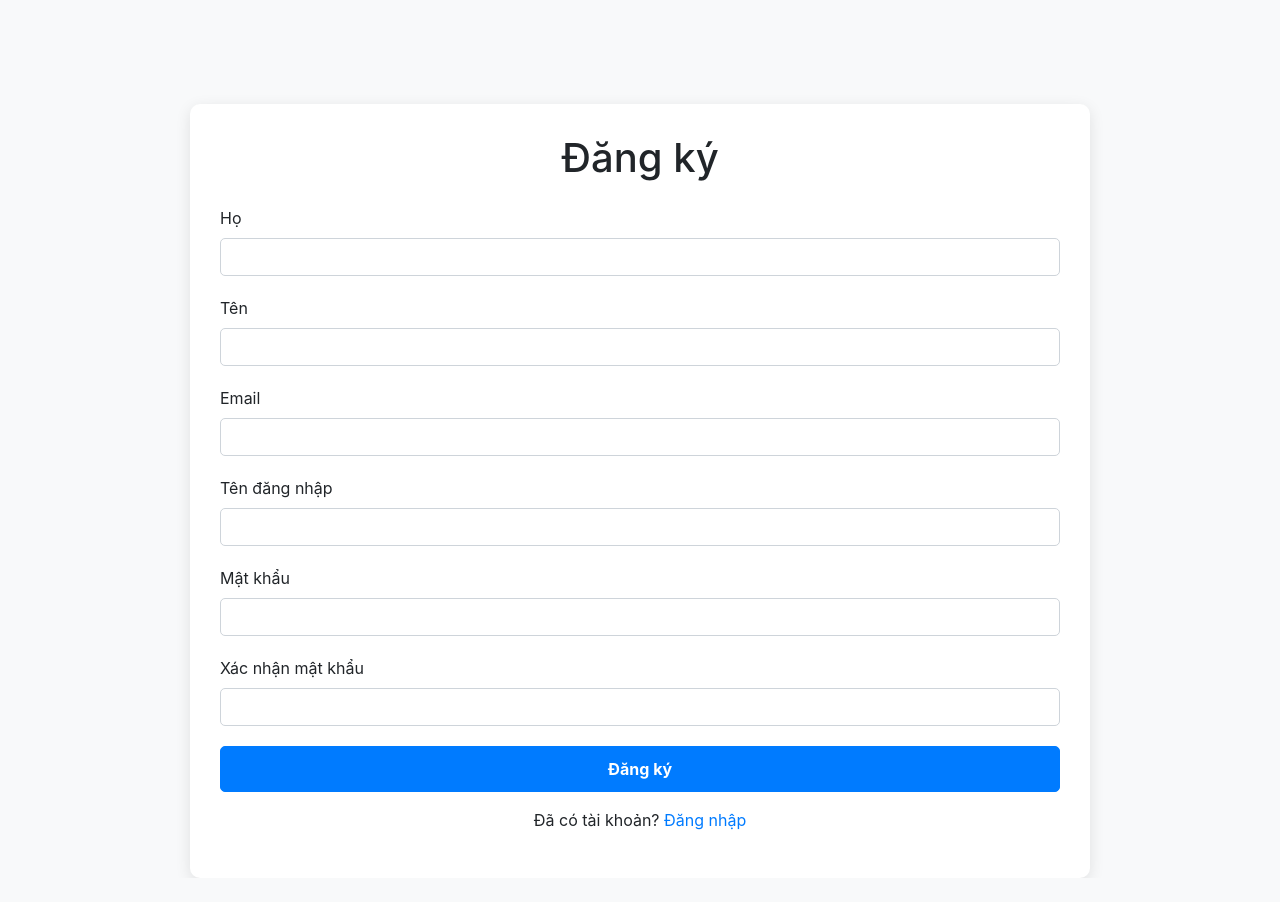
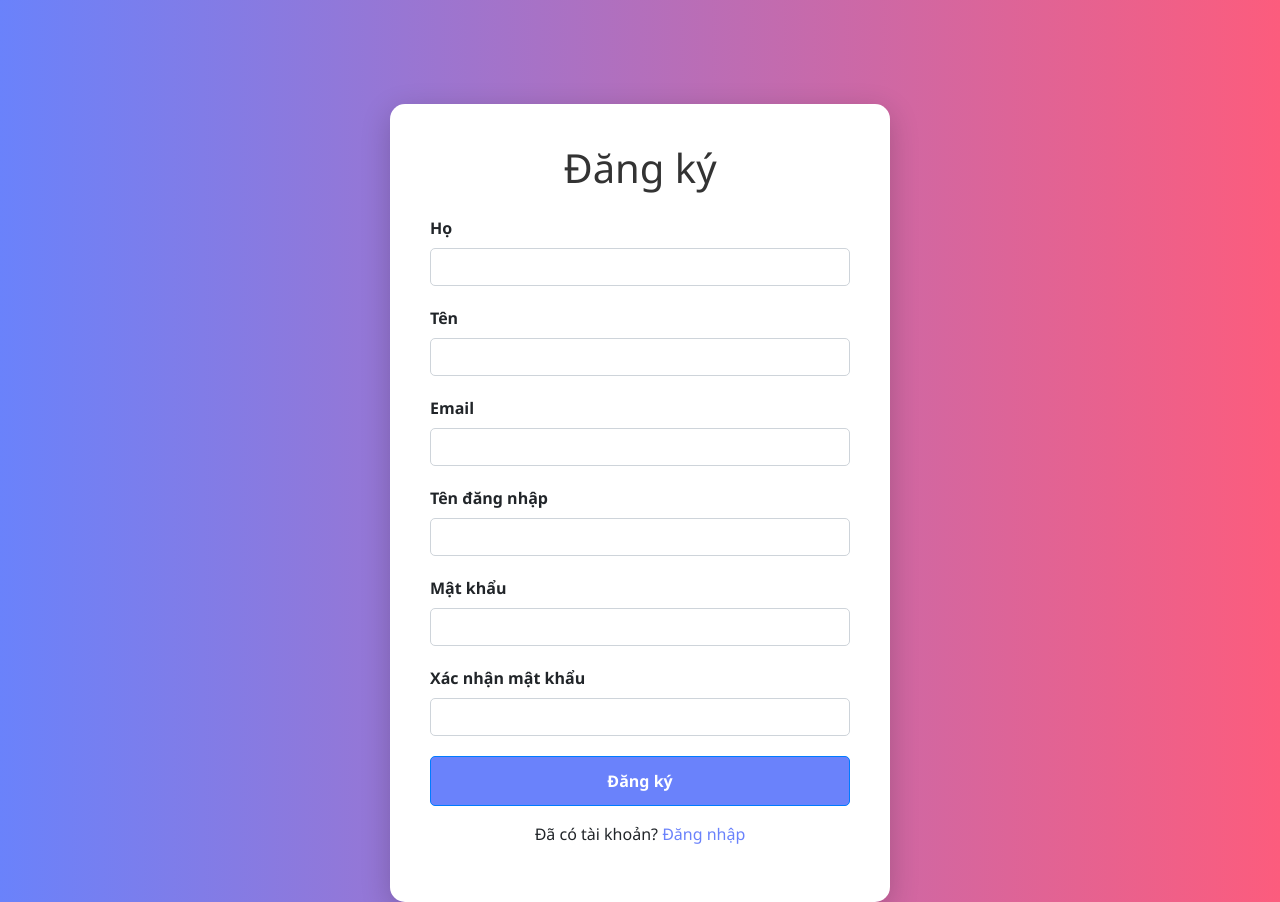
Before and after one commit to quytai0402/PythonNangCao, a Flask app: page /signup in a window 1280 px wide. Before the commit the page ends 878 px from the top, so only its background shows below. Run offline with Flask 3, Linux system fonts and the light colour scheme; some libraries are stand-ins or nearby versions.

Commit message:
Update signup.html

```diff
--- a/templates/signup.html
+++ b/templates/signup.html
@@ -1,14 +1,76 @@
 <!DOCTYPE html>
-<html>
+<html lang="vi">
 <head>
+    <meta charset="UTF-8">
+    <meta name="viewport" content="width=device-width, initial-scale=1.0">
     <title>Đăng ký</title>
     <link rel="stylesheet" href="https://stackpath.bootstrapcdn.com/bootstrap/4.3.1/css/bootstrap.min.css">
     <link rel="stylesheet" href="{{ url_for('static', filename='css/style.css') }}">
+    <style>
+        body {
+            font-family: 'Segoe UI', Tahoma, Geneva, Verdana, sans-serif;
+            background: linear-gradient(to right, #6a82fb, #fc5c7d);
+            display: flex;
+            justify-content: center;
+            align-items: center;
+            height: 100vh;
+            margin: 0;
+        }
+
+        .container {
+            max-width: 500px;
+            background-color: #ffffff;
+            padding: 40px;
+            border-radius: 15px;
+            box-shadow: 0 8px 30px rgba(0, 0, 0, 0.2);
+        }
+
+        h1 {
+            text-align: center;
+            margin-bottom: 30px;
+            color: #333;
+        }
+
+        .alert {
+            border-radius: 5px;
+            margin-bottom: 20px;
+        }
+
+        .form-group label {
+            font-weight: bold;
+        }
+
+        .btn-primary {
+            width: 100%;
+            padding: 12px;
+            border-radius: 5px;
+            background-color: #6a82fb;
+            color: white;
+            font-weight: bold;
+            transition: background-color 0.3s;
+        }
+
+        .btn-primary:hover {
+            background-color: #5a72d2;
+        }
+
+        .text-center a {
+            color: #6a82fb;
+            text-decoration: none;
+        }
+
+        .text-center a:hover {
+            text-decoration: underline;
+        }
+
+        .invalid-feedback {
+            display: none;
+        }
+    </style>
 </head>
 <body>
-    <!-- Content -->
     <div class="container mt-4">
-        <h1 class="text-center mb-4">Đăng ký</h1>
+        <h1 class="mb-4">Đăng ký</h1>
 
         <!-- Hiển thị thông báo flash -->
         {% with messages = get_flashed_messages(with_categories=true) %}
@@ -72,7 +134,7 @@
             // Validate first name
             const firstName = document.querySelector('input[name="first_name"]');
             const firstNameError = document.getElementById('first_name_error');
-            if (!/^[a-zA-ZÀÁÂÃÈÉÊÌÍÒÓÔÕÙÚĂĐĨŨƠàáâãèéêìíòóôõùúăđĩũơƯĂẠẢẤẦẨẪẬẮẰẲẴẶẸẺẼỀỀỂưăạảấầẩẫậắằẳẵặẹẻẽềềểễệỉịọỏốồổỗộớờởỡợụủứừửữựỳỵỷỹ\s]+$/.test(firstName.value.trim())) {
+            if (!/^[a-zA-ZÀÁÂÃÈÉÊÌÍÒÓÔÕÙÚĂĐĨŨƠàáâãèéêìíòóôõùúăđĩũơƯĂẠẢẤẦẨẪẬẮẰẲẴẶẸẺẼỀỀỂưăạảấầẩẫậắằẳẵặẹẻẽềềểễệỉịọỏốồổỗộớờởỡỢụủứừửữựỳỵỷỹ\s]+$/.test(firstName.value.trim())) {
                 firstName.classList.add('is-invalid');
                 firstNameError.style.display = 'block';
                 isValid = false;
```
